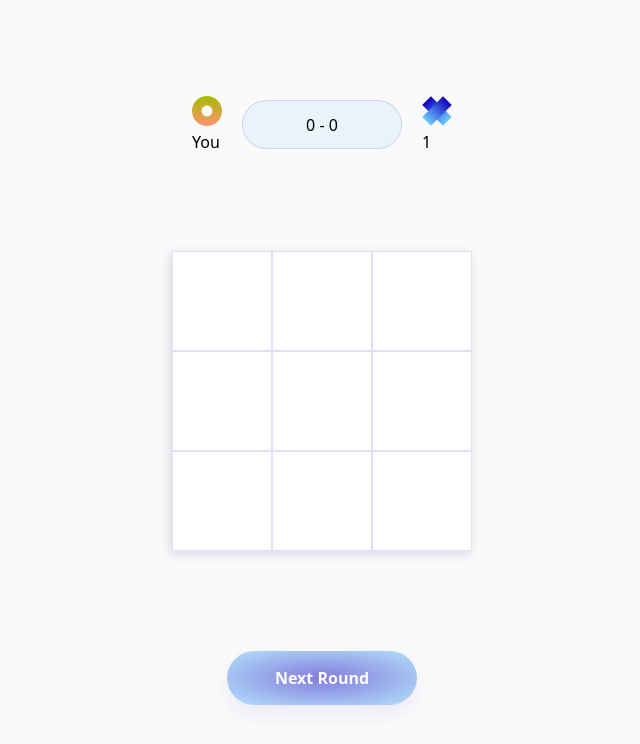
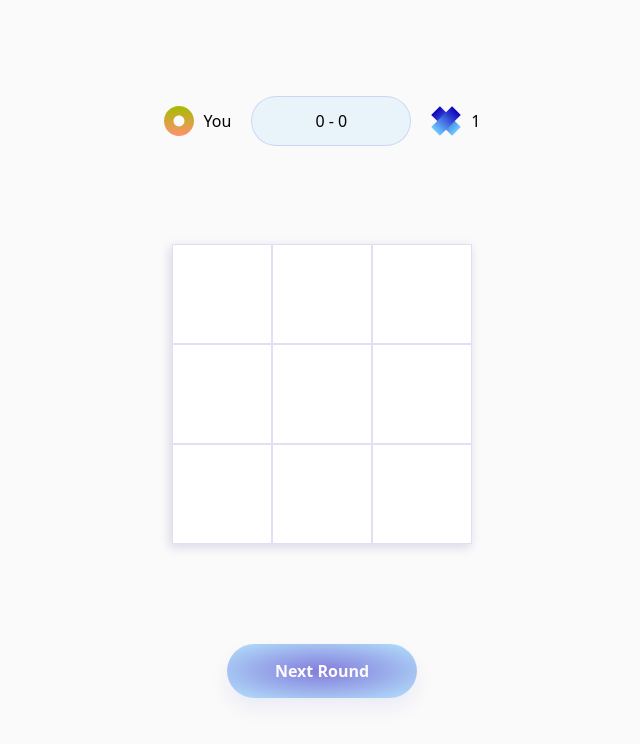
Before and after one commit to haneenmahd/tic-tac-go, a React (Create React App) app: page /game/1/1 in a window 1280 px wide. Shown: the top 744 px of the page, without its empty margins (318-958 px from the left). Built offline with nearby package versions, Linux system fonts and the light colour scheme.

Commit message:
add container for player info

```diff
--- a/src/pages/Game.js
+++ b/src/pages/Game.js
@@ -2,7 +2,14 @@ import { useEffect, useInsertionEffect, useState } from "react";
 import { useParams } from "react-router-dom";
 import styled, { css } from "styled-components";
 import { PlayerSide, PlayModes } from "../store/data";
-import { Button, COLORS, FlexDiv, GameInfo, PlayerName } from "../styling";
+import {
+  Button,
+  COLORS,
+  FlexDiv,
+  GameInfo,
+  PlayerInfo,
+  PlayerName,
+} from "../styling";
 import { Toaster, toast } from "react-hot-toast";
 import { Droplet } from "react-feather";
 import SymbolO from "../assets/svg/O-symbol.svg";
@@ -118,27 +125,27 @@ const Game = (props) => {
     <FlexDiv direction="column">
       <FlexDiv direction="row">
         <FlexDiv direction="row" gap="20px">
-          <div>
+          <PlayerInfo>
             <img
               height={30}
               src={side === PlayerSide.X ? SymbolX : SymbolO}
               alt="Symbol for You"
             />
             <PlayerName active={currentSide === side}>You</PlayerName>
-          </div>
+          </PlayerInfo>
 
           <GameInfo>
             {score} - {opponentScore}
           </GameInfo>
 
-          <div>
+          <PlayerInfo>
             <img
               height={30}
               src={side !== PlayerSide.X ? SymbolX : SymbolO}
               alt="Symbol for You"
             />
             <PlayerName active={currentSide !== side}>{mode}</PlayerName>
-          </div>
+          </PlayerInfo>
         </FlexDiv>
       </FlexDiv>
 
--- a/src/styling/index.js
+++ b/src/styling/index.js
@@ -79,3 +79,11 @@ export const GameInfo = styled.div`
   border: 1px solid ${COLORS.fadedBlue};
   border-radius: 30px;
 `;
+
+export const PlayerInfo = styled.div`
+  display: flex;
+  flex-direction: row;
+  align-items: center;
+  justify-content: center;
+  gap: 10px;
+`;
```
